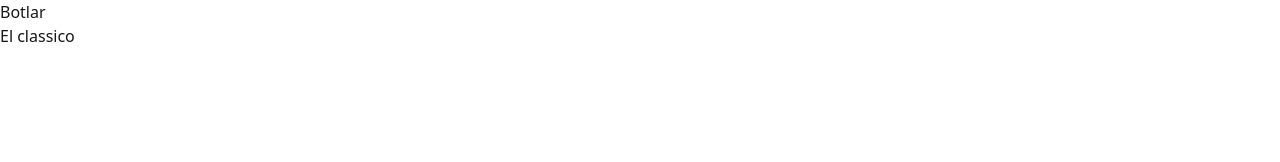
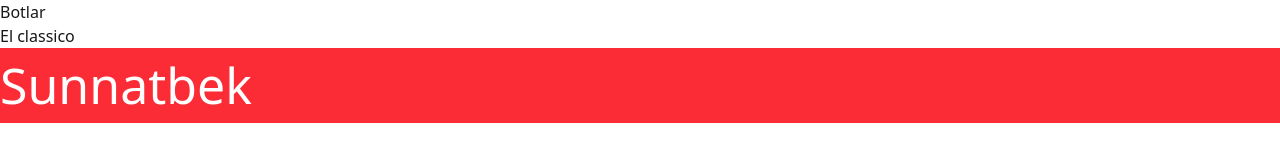
Before and after one commit to SUNNATBEE/komanda1477, a plain HTML site: page index.html in a window 1280 px wide. Drawn offline with nearby package versions, Linux system fonts and the light colour scheme.

Commit message:
Sunnatbek

```diff
--- a/index.html
+++ b/index.html
@@ -12,7 +12,7 @@
 
     <h1>Botlar</h1>
     <p>El classico</p>
-
+    <p class="text-[50px] bg-red-500 text-white">Sunnatbek</p>
 
     <script src="./main.js"></script>
 </body>
```
